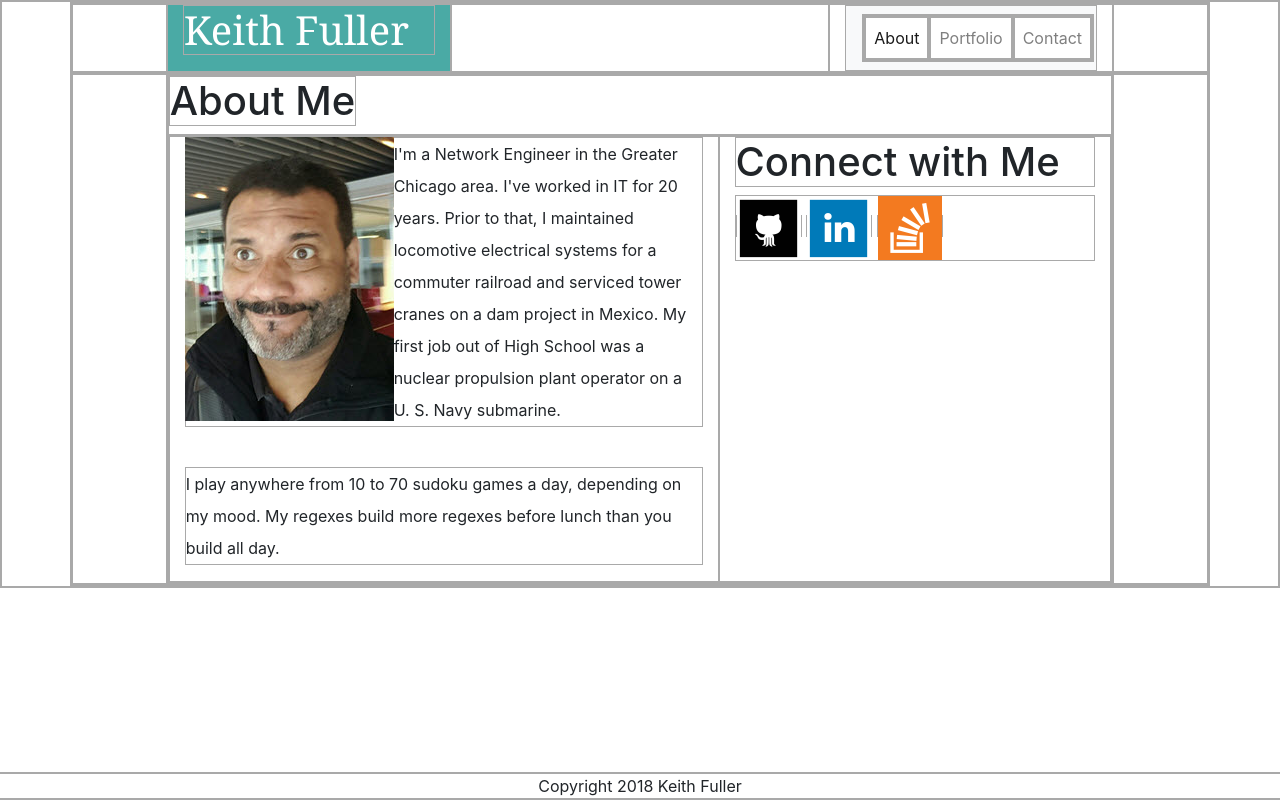
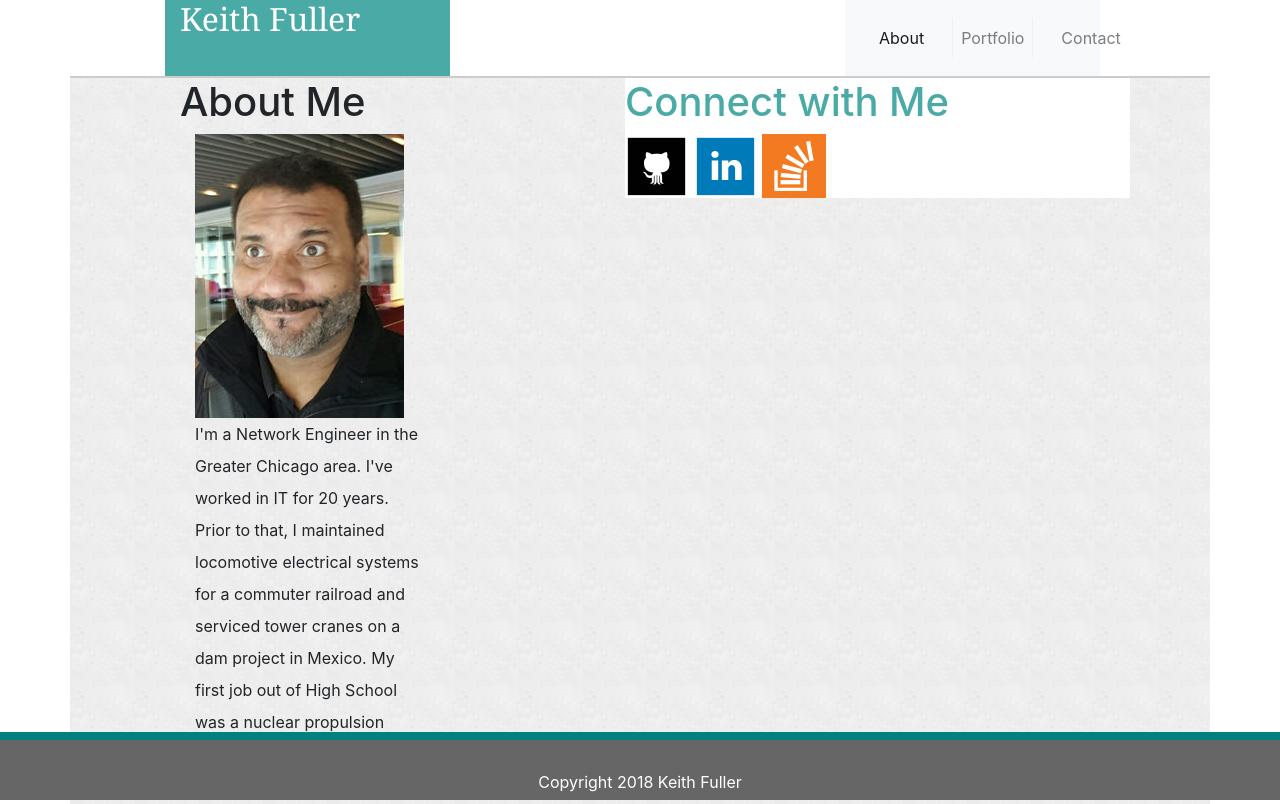
Before and after one commit to keith66fuller/Bootstrap-Portfolio, a plain HTML site: page index.html in a window 1280 px wide. Shown: the top 804 px of the page. Drawn offline with nearby package versions, Linux system fonts and the light colour scheme.

Commit message:
massive changes to vertical middle content.  got background working

```diff
--- a/assets/css/style.css
+++ b/assets/css/style.css
@@ -1,83 +1,3 @@
-/* * {
-    box-sizing: border-box;
-    font-family: 'Arial', 'Helvetica Neue', Helvetica, sans-serif;
-} */
-
-/*
-html,body {
-    height: 100%;
-}
-
-body {
-    height: 100%;
-    background-color: #ffffff;
-    width: 100%;
-    margin: auto;
-    display: flex;
-    flex-direction: column;
-}
-*/
-
-#header_nav_outer {
-    width: 100%;
-    height: 90px;
-    border-bottom: 2px #cccccc solid;
-    background-color: #ffffff;
-
-}
-
-
-#header_nav_inner {
-    width: 960px;
-    margin: auto;
-    height: 100%;
-
-    display: flex;
-    flex-direction: row;
-}
-
-.namecol {
-    font-family: 'Georgia', Times, 'Times New Roman', serif;
-    font-size: 150%;
-    color: #ffffff;
-    background-color: #4aaaa5;
-}
-
-.name {
-    color: #ffffff;
-    background-color: #4aaaa5;
-    align-content: center;
-}
-/* nav {
-    width:  75%;
-    height: 100%;
-    padding: 25px;
-    display: flex;
-    flex-direction: row;
-    align-content: space-between;
-    justify-content: flex-end;
-
-} */
-
-.nav_link {
-    margin: 10px;
-    text-decoration: none;
-    color: #777777;
-}
-
-.mid_nav_link {
-    border-left: 1px #eef1f5 solid;
-    border-right: 1px #eef1f5 solid;
-    padding-left: 20px;
-    padding-right: 20px;
-}
-.middle_content_outer {
-    /* flex: 1 0 auto;
-    width:  100%; */
-    background-image: url("../images/background.gif");
-    background-color: #ebebebeb;
-}
-
 .middle_content_inner {
     width:  960px;
     margin: auto;
@@ -122,7 +42,74 @@ bio_img {
     float: left;
     margin-right: 20px;
 }
-footer {
+
+/* * {
+    box-sizing: border-box;
+    font-family: 'Arial', 'Helvetica Neue', Helvetica, sans-serif;
+} */
+
+/*
+html,body {
+    height: 100%;
+}
+*/
+
+
+
+
+/* nav {
+    width:  75%;
+    height: 100%;
+    padding: 25px;
+    display: flex;
+    flex-direction: row;
+    align-content: space-between;
+    justify-content: flex-end;
+
+} */
+
+body {
+}
+    .container {
+        width: 100%;
+    }
+        .top_row {
+            border-bottom: 2px #cccccc solid;
+            background-color: #ffffff;
+        }
+            .namecol {
+                font-family: 'Georgia', Times, 'Times New Roman', serif;
+                color: #ffffff;
+                background-color: #4aaaa5;
+            }
+
+            .name {
+                color: #ffffff;
+                background-color: #4aaaa5;
+                align-content: center;
+            }
+            .nl {
+                margin: 10px;
+                text-decoration: none;
+                color: #777777;
+            }
+
+            .mid_nl {
+                border-left: 1px #eef1f5 solid;
+                border-right: 1px #eef1f5 solid;
+                /* padding-left: 20px;
+                padding-right: 20px; */
+            }
+
+        .middle_row {
+            background-image: url("../images/background.gif");
+            background-color: #ebebebeb;
+        }
+        .middle_content {
+            color: #4aaaa5;
+            background-color: #ffffff;
+        }
+        .bottom_row {
             border-top: teal;
             border-top-width: 8px;
             border-top-style: solid;
--- a/index.html
+++ b/index.html
@@ -2,14 +2,9 @@
 <html lang="en">
 <head>
   <title>Keith Fuller</title><!-- Required meta tags -->
-  <!-- <meta charset="utf-8">
-    <meta name="viewport" content="width=device-width, initial-scale=1, shrink-to-fit=no"> -->
+  <meta charset="utf-8">
+  <meta name="viewport" content="width=device-width, initial-scale=1, shrink-to-fit=no">
 
-  <style>
-  * { border: 1px darkgray solid; background-color: white; }
-  </style>
-</head>
-<body>
     <!-- Bootstrap CSS -->
   <link crossorigin="anonymous"
         href="https://maxcdn.bootstrapcdn.com/bootstrap/4.0.0/css/bootstrap.min.css"
@@ -23,13 +18,21 @@
   <!-- Site CSS - mainly for colors/background -->
   <link rel="stylesheet" type="text/css" media="screen" href="assets/css/style.css" />
 
+  <style>
+  /* * { border: 1px darkgray solid; background-color: white; } */
+  /* * { border: 1px darkgray solid; } */
+  </style>
+</head>
+<body>
+
   <div class="container">
-    <!-- Row 1 -->
-    <div class="row">
+
+    <!-- Top Row -->
+    <div class="row top_row">
       <div class="col-1"></div>
       <!-- Name -->
       <div class="col-3 namecol">
-        <h1 class="name">Keith Fuller</h1>
+        <h2 class="name">Keith Fuller</h2>
       </div>
       <div class="col-4"></div>
       <!-- Nav -->
@@ -38,13 +41,13 @@
             <div class="collapse navbar-collapse" id="navbarNav">
               <ul class="navbar-nav">
                 <li class="nav-item active">
-                  <a class="nav-link" href="./index.html">About</a>
+                  <a class="nav-link nl" href="./index.html">About</a>
                 </li>
                 <li class="nav-item">
-                  <a class="nav-link" href="./portfolio.html">Portfolio</a>
+                  <a class="nav-link nl mid_nl" href="./portfolio.html">Portfolio</a>
                 </li>
                 <li class="nav-item">
-                  <a class="nav-link" href="./contact.html">Contact</a>
+                  <a class="nav-link nl" href="./contact.html">Contact</a>
                 </li>
               </ul>
             </div>
@@ -52,14 +55,12 @@
       </div>
       <div class="col-1"></div>
     </div>
-    <!-- Row 2 -->
-    <div class="row middle_content_outer">
-      <div class="col-1"></div><!-- Column 1 -->
-      <div class="col-10">     <!-- Column 2 -->
-        <div class="row"><!-- Row 1 -->
+
+    <!-- Middle Row -->
+    <div class="row middle_row">
+      <div class="col-1"></div><!-- Column 1 Padding-->
+      <div class="col-5">      <!-- Column 2 Content-->
           <h1>About Me</h1>
-        </div>
-        <div class="row"><!-- Row 2 -->
           <div class="col-7" style>
             <img alt="Keith Fuller" src="assets/images/keith_headshot_small.jpg" style="float: left;">
             <p>I'm a Network Engineer in the Greater Chicago area. I've worked in IT for 20 years. Prior to that, I maintained locomotive electrical systems for a commuter railroad and serviced tower cranes on a dam project in Mexico. My first job
@@ -67,24 +68,30 @@
             <br>
             <p>I play anywhere from 10 to 70 sudoku games a day, depending on my mood. My regexes build more regexes before lunch than you build all day.</p>
           </div>
-            <div class="col-5">
+
+      </div>
+      <div class="col-5">      <!-- Column 3 Content-->
+        <div class="row"><!-- Row 1 -->
+        <div class="row middle_content"><!-- Row 2 -->
+
               <h1>Connect with Me</h1>
               <div>
                 <a href="http://github.com/keith66fuller"><img alt="github" border="0" src="assets/images/if_github_square_black_107109.png"></a>
                 <a href="https://www.linkedin.com/in/keith66fuller"><img alt="linkedin" border="0" src="assets/images/if_linkedin_square_color_107091.png"></a>
                 <a href="https://stackoverflow.com/users/9366929/keith-fuller?tab=profile"><img alt="stackoverflow" border="0" src="assets/images/if_overflow_334695.png"></a>
               </div>
+
         </div>
       </div>
+      <div class="col-1"></div><!-- Column 4 Padding -->
     </div>
-      <div class="col-1"></div><!-- Column 3 -->
+
+    <!-- Bottom Row -->
+    <div class="row bottom_row fixed-bottom">
+      <div class="col-12 text-center">Copyright 2018 Keith Fuller</div>
     </div>
-    <!-- Row 3 -->
-    <div class="row fixed-bottom">
-      <div class="col-12 text-center">
-        Copyright 2018 Keith Fuller
+
   </div>
-    </div>
-  </div>
+
 </body>
 </html>
```
Lines whose indentation alone changed are shown as unchanged.
